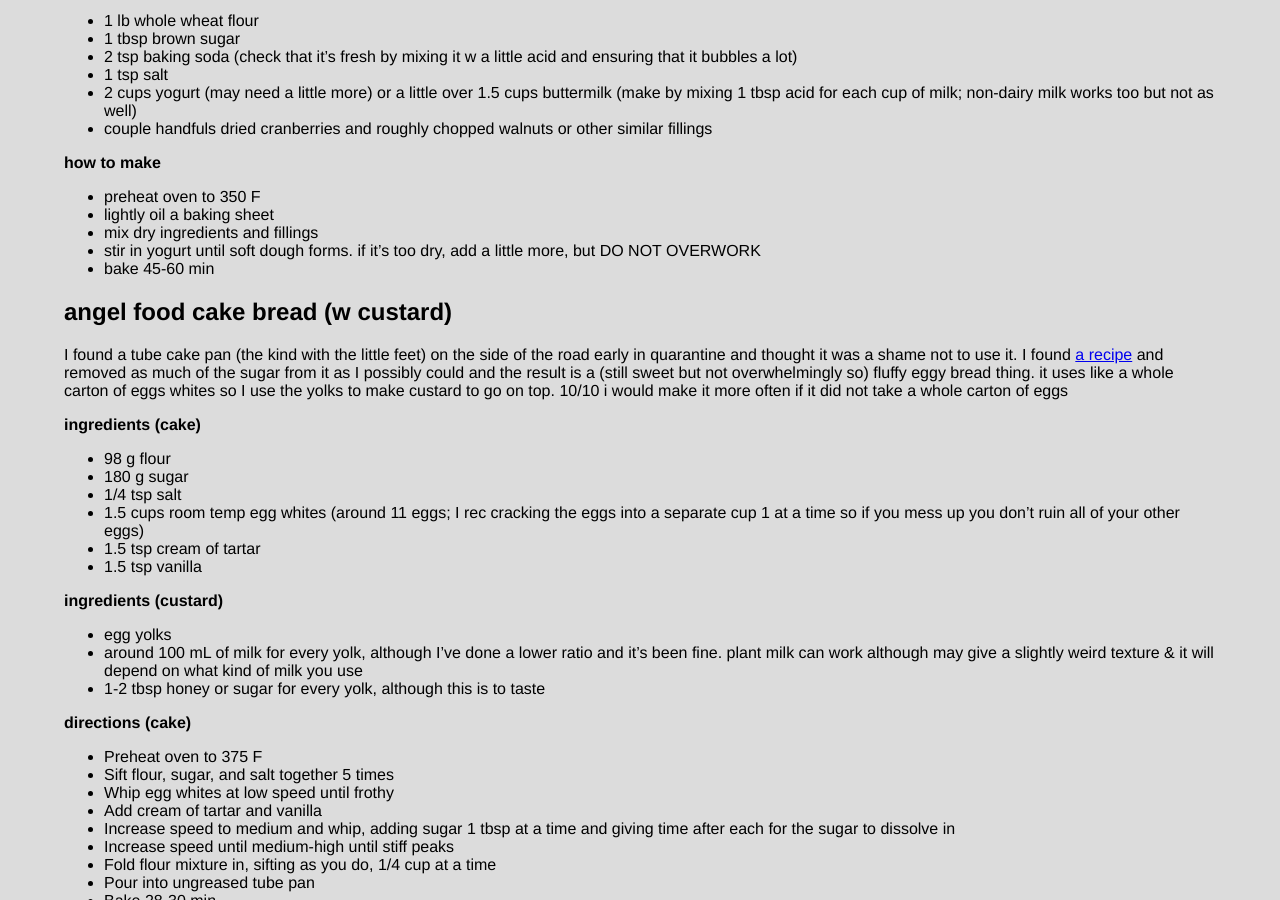
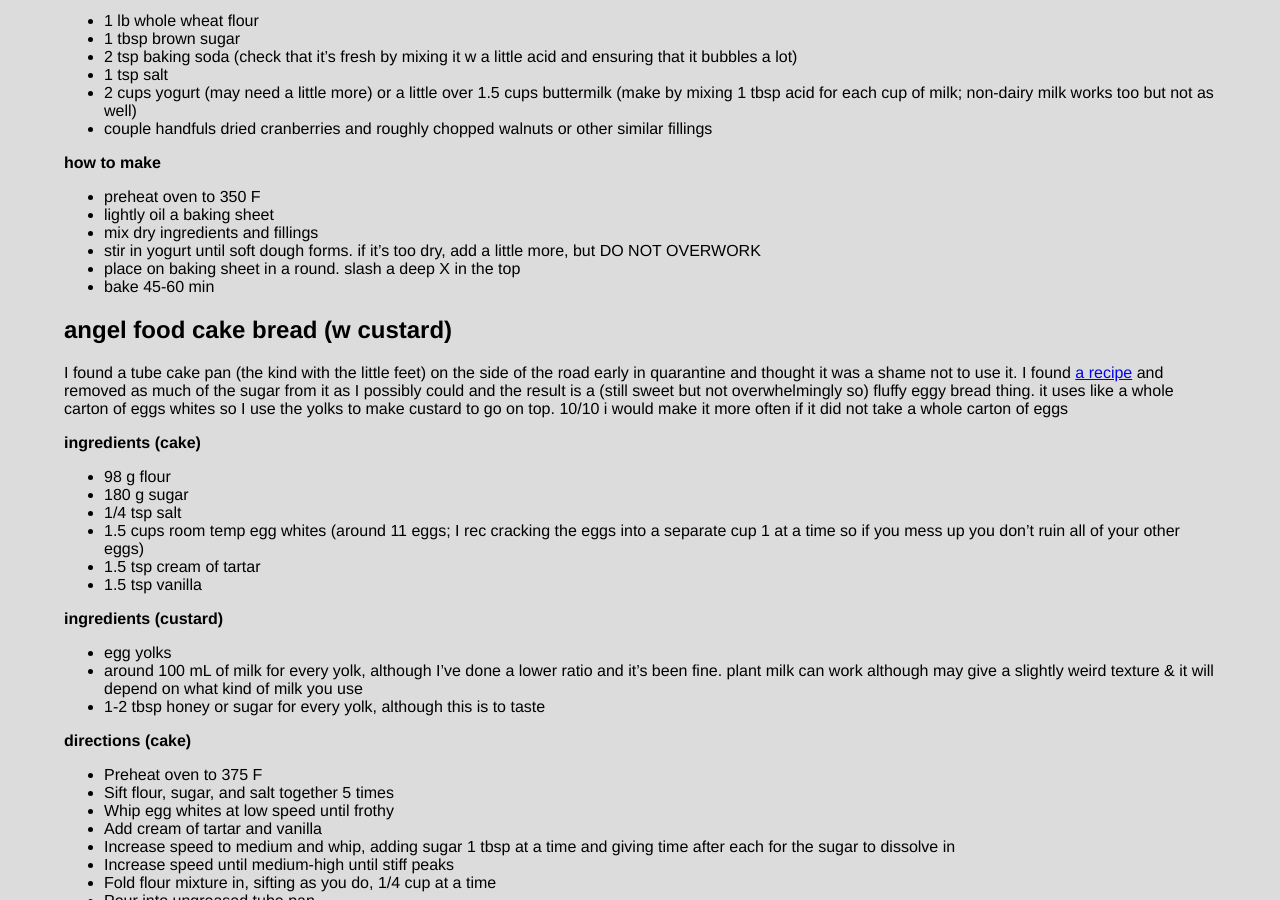
Before and after one commit to radicula/radicula.github.io, a Jekyll site: the page built from _posts/2021-10-03-recipes.md, in a window 1280 px wide and 900 px high, scrolled down 1442 px. Built offline with Jekyll 4.4.1, drawn with Linux system fonts in a browser that asks for light colours.

Commit message:
add missing soda bread shape

```diff
--- a/_posts/2021-10-03-recipes.md
+++ b/_posts/2021-10-03-recipes.md
@@ -73,6 +73,7 @@ probably this is not very "authentic" but one time I made this instead of going
 - lightly oil a baking sheet
 - mix dry ingredients and fillings
 - stir in yogurt until soft dough forms. if it's too dry, add a little more, but DO NOT OVERWORK
+- place on baking sheet in a round. slash a deep X in the top
 - bake 45-60 min
 
 ## angel food cake bread (w custard)
```
